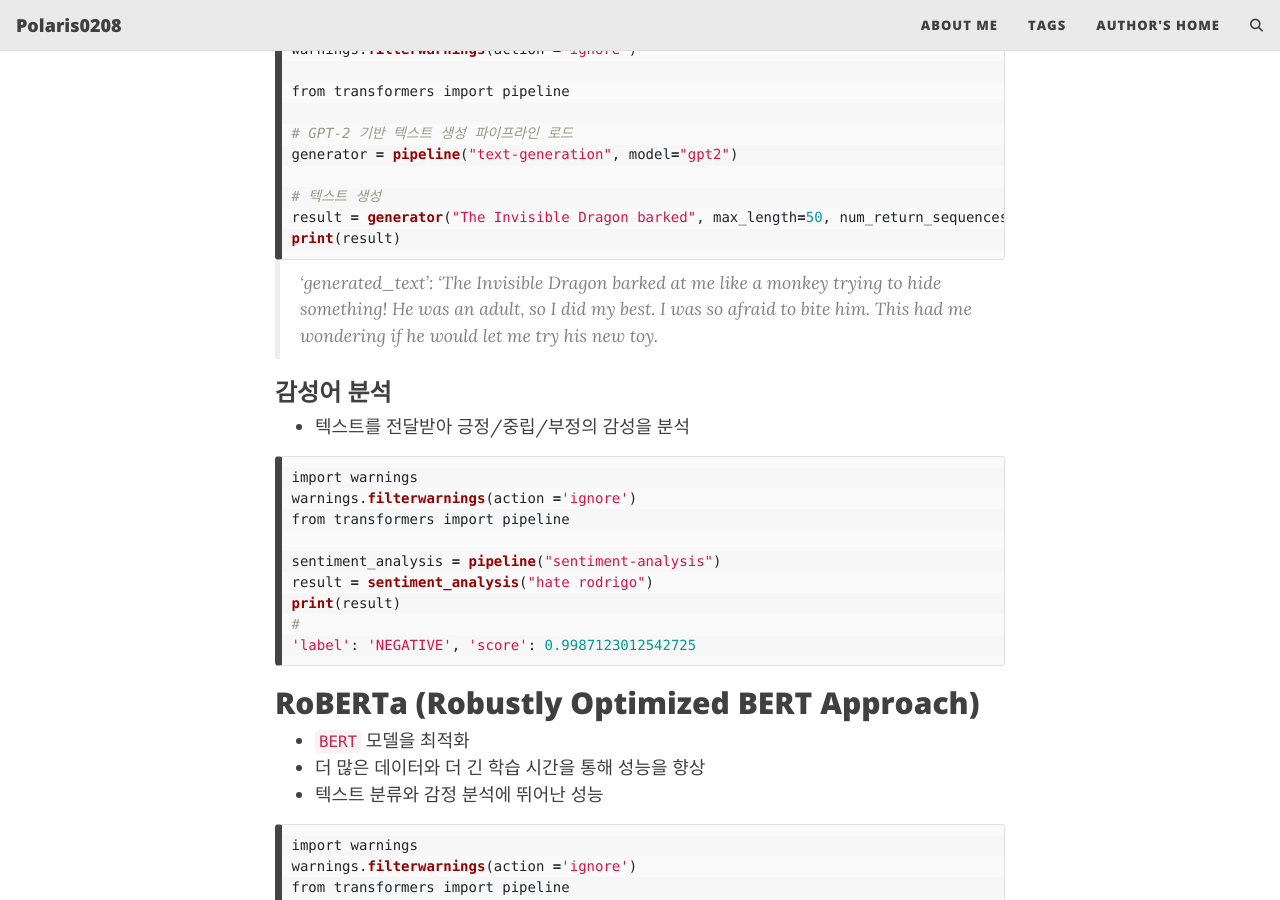
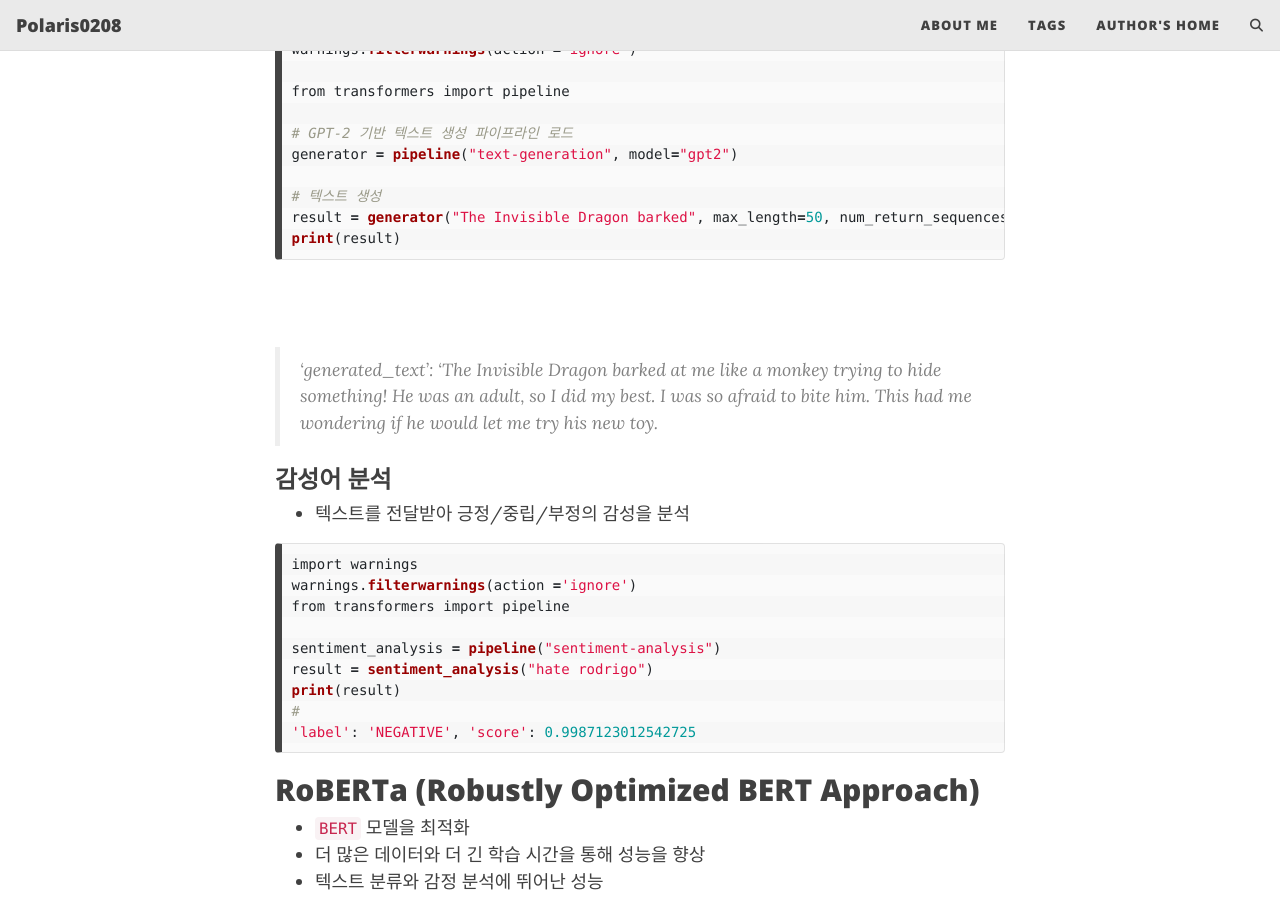
Before and after one commit to polaris0208/polaris0208.github.io, a Jekyll site: the page built from _posts/2024-11-01-Transformers-PT-FT.md, in a window 1280 px wide and 900 px high, scrolled down 1219 px. Built offline with Jekyll 4.4.1, drawn with Linux system fonts in a browser that asks for light colours; comment, search, counter and statistics services are not loaded.

Commit message:
TIL_24_1101_add_blank

````diff
--- a/_posts/2024-11-01-Transformers-PT-FT.md
+++ b/_posts/2024-11-01-Transformers-PT-FT.md
@@ -44,7 +44,7 @@ generator = pipeline("text-generation", model="gpt2")
 result = generator("The Invisible Dragon barked", max_length=50, num_return_sequences=1)
 print(result)
 ```
-
+<br>
 >'generated_text': 'The Invisible Dragon barked at me like a monkey trying to hide something! He was an adult, so I did my best. I was so afraid to bite him. This had me wondering if he would let me try his new toy.
 
 ### 감성어 분석
@@ -188,8 +188,6 @@ print(f"Cosine similarity between the two sentences: {similarity:.4f}")
 
 [¶ Top](#hugging-face-transformers)
 
----
-
 # Pre-traing/Fine-tuning
 
 ## Pre-training
@@ -271,6 +269,7 @@ test_dataset = test_dataset.map(tokenize_function, batched = True)
 
 test_dataset.set_format(type='torch', columns=['input_ids', 'attention_mask', 'label'])
 ```
+<br>
 
 - 모델 정의 - 평가
 
@@ -339,6 +338,7 @@ model = BertForSequenceClassification.from_pretrained('bert-base-uncased', num_l
 ```py
 from transformers import Trainer, TrainingArguments
 ```
+<br>
 
 - `TrainingArguments` : 파라미터
   - `output_dir` : 모델 파일, 로그 저장할 위치
````
